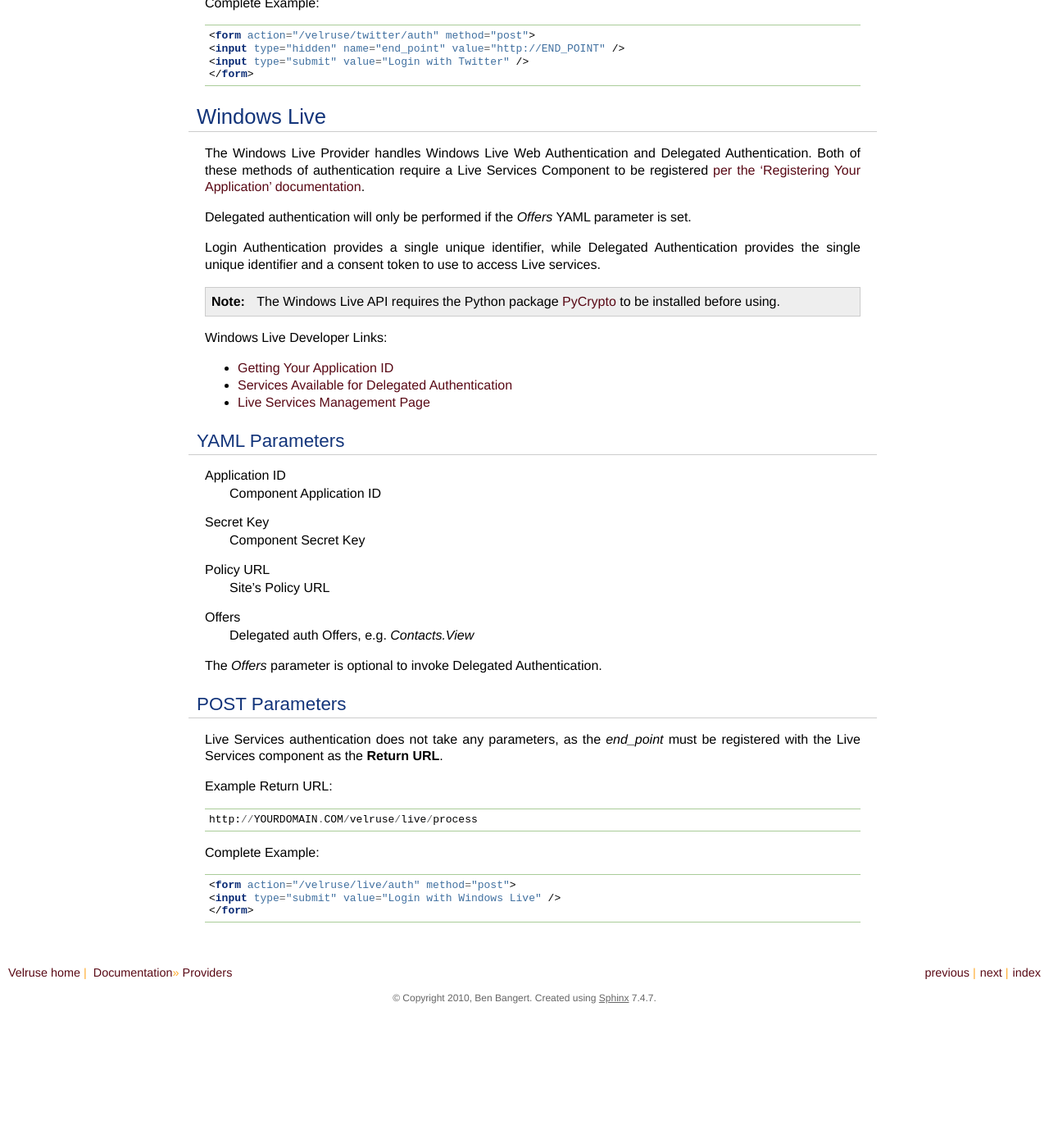
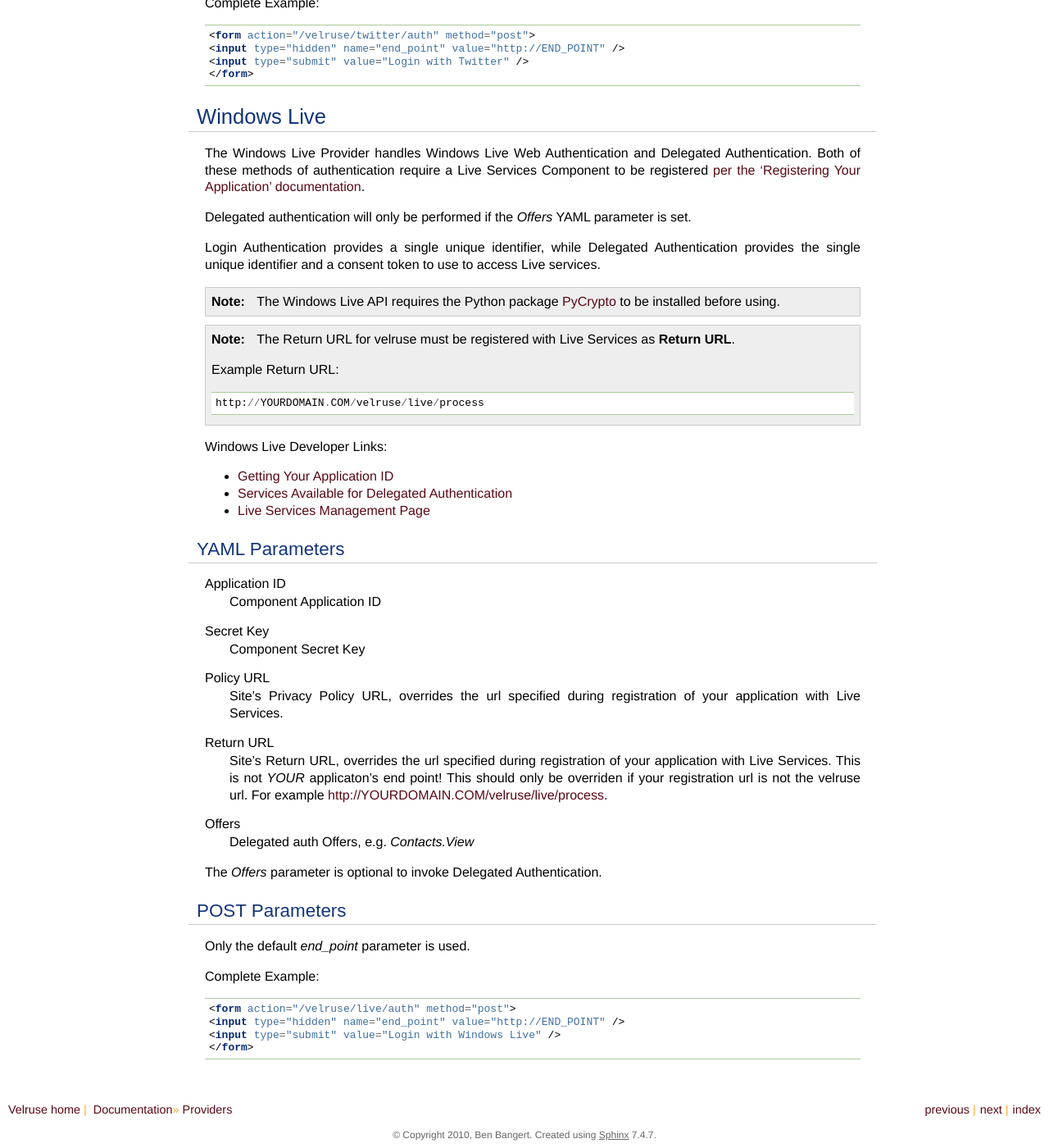
Before and after one commit to bbangert/velruse, a Sphinx documentation site: the page built from docs/providers.rst, in a window 1280 px wide and 1400 px high, scrolled down 4358 px. Shown: the whole window at 82% size. Built offline with Sphinx 7.4.7, drawn with Linux system fonts in a browser that asks for light colours; before the commit the page ends 5591 px from its top, so only the background shows below that.

Commit message:
Live provider seems to need end point after all.  Updated docs.

```diff
--- a/docs/providers.rst
+++ b/docs/providers.rst
@@ -252,6 +252,16 @@
 
     The Windows Live API requires the Python package `PyCrypto <http://www.dlitz.net/software/pycrypto/>`_ to be installed before using.
 
+.. note::
+
+
+    The Return URL for velruse must be registered with Live Services as **Return URL**.
+
+    Example Return URL::
+
+        http://YOURDOMAIN.COM/velruse/live/process
+
+
 Windows Live Developer Links:
 
 * `Getting Your Application ID <http://msdn.microsoft.com/en-us/library/cc287659(v=MSDN.10).aspx>`_
@@ -266,7 +276,13 @@
 Secret Key
     Component Secret Key
 Policy URL
-    Site's Policy URL
+    Site's Privacy Policy URL, overrides the url specified during registration
+    of your application with Live Services.
+Return URL
+    Site's Return URL, overrides the url specified during registration of
+    your application with Live Services. This is not *YOUR* applicaton's end
+    point!  This should only be overriden if your registration url is not
+    the velruse url.  For example http://YOURDOMAIN.COM/velruse/live/process.
 Offers
     Delegated auth Offers, e.g. `Contacts.View`
 
@@ -275,16 +291,13 @@
 POST Parameters
 ---------------
 
-Live Services authentication does not take any parameters, as the `end_point` must be registered with the Live Services component as the **Return URL**.
-
-Example Return URL::
-
-    http://YOURDOMAIN.COM/velruse/live/process
+Only the default `end_point` parameter is used.
 
 Complete Example:
 
 .. code-block:: html
 
     <form action="/velruse/live/auth" method="post">
+    <input type="hidden" name="end_point" value="http://END_POINT" />
     <input type="submit" value="Login with Windows Live" />
     </form>
```
Also changed, not shown: 1 other file.
